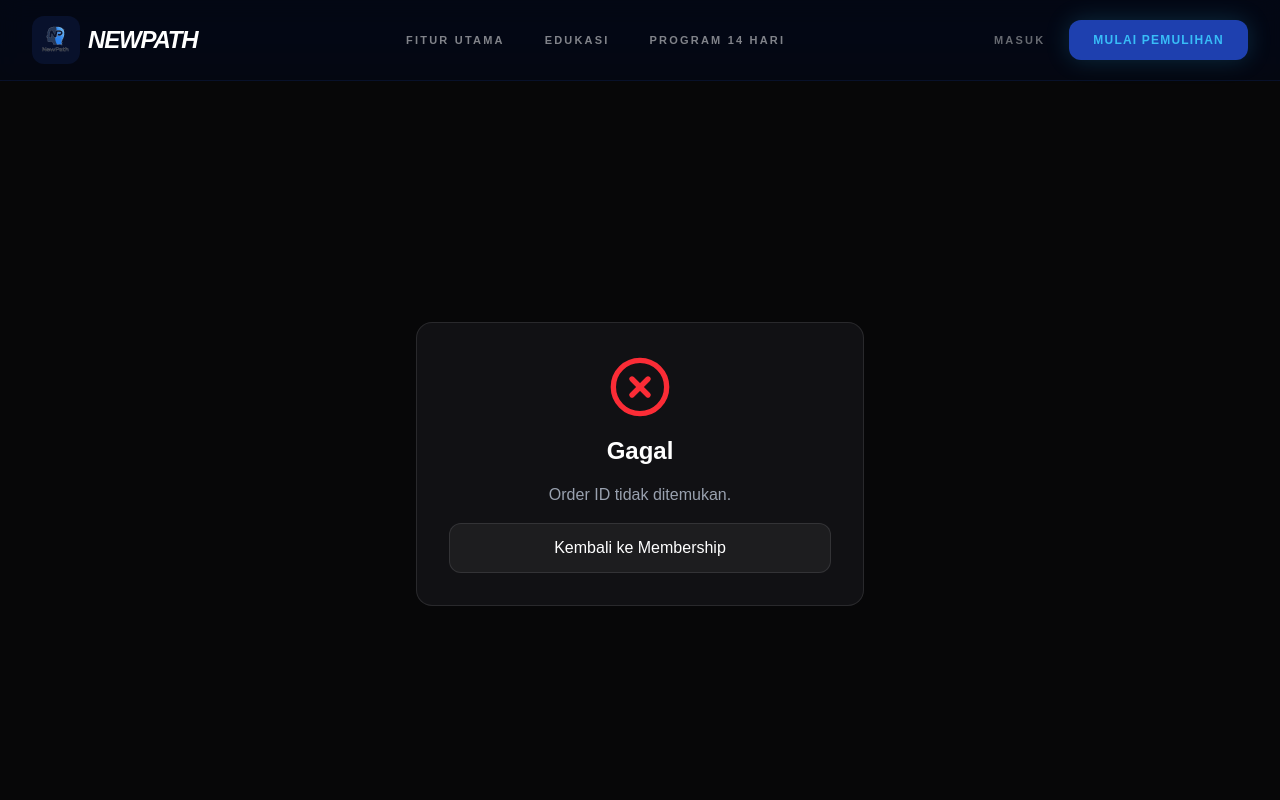
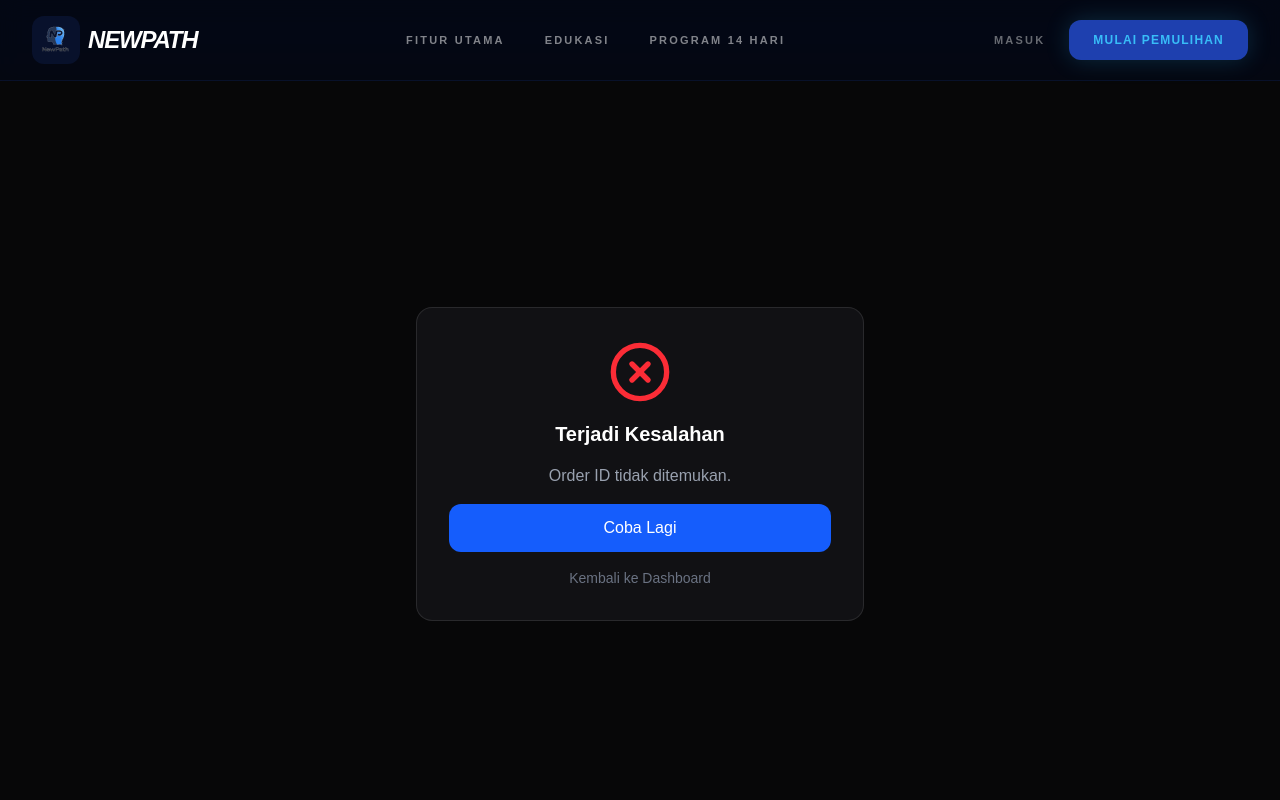
Before and after one commit to toper29/newpath-recovery, a Next.js app: page /payments/verify in a window 1280 px wide. Shown: the top 800 px of the page. Built offline with nearby package versions, Linux system fonts and the light colour scheme.

Commit message:
feat: add active payment verification - check-status API and improved verify page

```diff
--- a/src/app/payments/verify/page.tsx
+++ b/src/app/payments/verify/page.tsx
@@ -1,84 +1,126 @@
 'use client';
 
-import { useEffect, useState, Suspense } from 'react';
+import { useEffect, useState, Suspense, useCallback } from 'react';
 import { useSearchParams, useRouter } from 'next/navigation';
-import { CheckCircle2, XCircle, Loader2 } from 'lucide-react';
+import { CheckCircle2, XCircle, Loader2, Crown } from 'lucide-react';
 import Link from 'next/link';
 
 function VerifyContent() {
     const searchParams = useSearchParams();
     const router = useRouter();
     const order_id = searchParams.get('order_id');
-    const [status, setStatus] = useState<'loading' | 'success' | 'failed'>('loading');
+    const [status, setStatus] = useState<'checking' | 'success' | 'pending' | 'error'>('checking');
     const [message, setMessage] = useState('Memverifikasi pembayaran Anda...');
 
-    useEffect(() => {
+    const checkPaymentStatus = useCallback(async () => {
         if (!order_id) {
-            setStatus('failed');
+            setStatus('error');
             setMessage('Order ID tidak ditemukan.');
             return;
         }
 
-        // Simulate a slight delay to allow webhook to process
+        try {
+            const res = await fetch('/api/pakasir/check-status', {
+                method: 'POST',
+                headers: { 'Content-Type': 'application/json' },
+                body: JSON.stringify({ order_id })
+            });
+            const data = await res.json();
+
+            if (data.success && data.status === 'completed') {
+                setStatus('success');
+                setMessage(data.message || 'Pembayaran berhasil diverifikasi!');
+                // Redirect to dashboard after 3 seconds to refresh JWT-based session
+                setTimeout(() => router.push('/dashboard/membership'), 3000);
+            } else {
+                setStatus('pending');
+                setMessage('Pembayaran belum dikonfirmasi. Pakasir mungkin sedang memproses. Silakan coba lagi dalam beberapa detik.');
+            }
+        } catch (err) {
+            setStatus('error');
+            setMessage('Gagal menghubungi server verifikasi. Silakan coba lagi.');
+        }
+    }, [order_id, router]);
+
+    useEffect(() => {
+        // Wait 2 seconds before checking to give Pakasir time to update status
         const timer = setTimeout(() => {
-            // We can check status via API if needed,
-            // but usually the webhook processes it.
-            // For now, we'll just show success and let the user go to membership
-            setStatus('success');
-            setMessage('Pembayaran selesai! Silakan cek status membership Anda.');
-        }, 3000);
-
+            checkPaymentStatus();
+        }, 2000);
         return () => clearTimeout(timer);
-    }, [order_id]);
+    }, [checkPaymentStatus]);
 
     return (
         <div className="min-h-screen bg-[#070708] flex items-center justify-center p-4">
             <div className="max-w-md w-full bg-[#111114] border border-white/10 rounded-2xl p-8 text-center space-y-6">
-                {status === 'loading' && (
+
+                {status === 'checking' && (
                     <div className="flex flex-col items-center gap-4">
                         <Loader2 className="w-12 h-12 text-blue-500 animate-spin" />
-                        <h1 className="text-xl font-semibold text-white">Memproses...</h1>
-                        <p className="text-gray-400">{message}</p>
+                        <h1 className="text-xl font-semibold text-white">Memverifikasi...</h1>
+                        <p className="text-gray-400">Sedang memeriksa status pembayaran Anda</p>
                     </div>
                 )}
 
                 {status === 'success' && (
                     <div className="flex flex-col items-center gap-4 animate-in fade-in zoom-in duration-500">
-                        <CheckCircle2 className="w-16 h-16 text-green-500" />
-                        <h1 className="text-2xl font-bold text-white">Terima Kasih!</h1>
-                        <p className="text-gray-400">
-                            Pembayaran Anda untuk Order ID <span className="text-blue-400 font-mono">{order_id}</span> sedang diproses otomatis.
-                        </p>
-                        <div className="flex flex-col gap-3 w-full pt-4">
-                            <Link
-                                href="/dashboard/membership"
-                                className="w-full py-3 bg-blue-600 hover:bg-blue-700 text-white rounded-xl font-medium transition-colors"
-                            >
-                                Cek Status Membership
-                            </Link>
-                            <Link
-                                href="/dashboard"
-                                className="text-sm text-gray-500 hover:text-gray-300 transition-colors"
-                            >
-                                Kembali ke Dashboard
-                            </Link>
+                        <div className="relative">
+                            <Crown className="w-16 h-16 text-yellow-400" />
+                            <CheckCircle2 className="w-6 h-6 text-green-500 absolute -bottom-1 -right-1 bg-[#111114] rounded-full" />
                         </div>
+                        <h1 className="text-2xl font-bold text-white">Premium Aktif!</h1>
+                        <p className="text-gray-400">{message}</p>
+                        <p className="text-sm text-gray-500">Anda akan diarahkan ke halaman membership...</p>
+                        <Link
+                            href="/dashboard/membership"
+                            className="w-full py-3 bg-gradient-to-r from-yellow-600 to-orange-600 hover:from-yellow-500 hover:to-orange-500 text-white rounded-xl font-medium transition-all"
+                        >
+                            Lihat Status Premium →
+                        </Link>
                     </div>
                 )}
 
-                {status === 'failed' && (
-                    <div className="flex flex-col items-center gap-4 animate-in fade-in zoom-in duration-500">
-                        <XCircle className="w-16 h-16 text-red-500" />
-                        <h1 className="text-2xl font-bold text-white">Gagal</h1>
-                        <p className="text-gray-400">{message}</p>
+                {status === 'pending' && (
+                    <div className="flex flex-col items-center gap-4">
+                        <Loader2 className="w-12 h-12 text-yellow-500 animate-spin" />
+                        <h1 className="text-xl font-bold text-white">Menunggu Konfirmasi</h1>
+                        <p className="text-sm text-gray-400">{message}</p>
+                        <p className="text-xs text-gray-500 font-mono">Order: {order_id}</p>
+                        <button
+                            onClick={checkPaymentStatus}
+                            className="w-full py-3 bg-blue-600 hover:bg-blue-700 text-white rounded-xl font-medium transition-colors"
+                        >
+                            Cek Lagi
+                        </button>
                         <Link
                             href="/dashboard/membership"
-                            className="w-full py-3 bg-white/5 hover:bg-white/10 text-white rounded-xl font-medium transition-colors border border-white/10"
+                            className="text-sm text-gray-500 hover:text-gray-300 transition-colors"
                         >
-                            Kembali ke Membership
+                            Buka Halaman Membership
                         </Link>
                     </div>
                 )}
+
+                {status === 'error' && (
+                    <div className="flex flex-col items-center gap-4">
+                        <XCircle className="w-16 h-16 text-red-500" />
+                        <h1 className="text-xl font-bold text-white">Terjadi Kesalahan</h1>
+                        <p className="text-gray-400">{message}</p>
+                        <button
+                            onClick={checkPaymentStatus}
+                            className="w-full py-3 bg-blue-600 hover:bg-blue-700 text-white rounded-xl font-medium transition-colors"
+                        >
+                            Coba Lagi
+                        </button>
+                        <Link
+                            href="/dashboard"
+                            className="text-sm text-gray-500 hover:text-gray-300 transition-colors"
+                        >
+                            Kembali ke Dashboard
+                        </Link>
+                    </div>
+                )}
+
             </div>
         </div>
     );
--- a/src/middleware.ts
+++ b/src/middleware.ts
@@ -52,7 +52,7 @@ export async function middleware(request: NextRequest) {
     }
 
     // 1.5 Route Protection (Auth & Role Authorization)
-    const publicPaths = ['/', '/login', '/register', '/api/auth', '/api/articles', '/api/public', '/api/pakasir', '/payments/verify'];
+    const publicPaths = ['/', '/login', '/register', '/api/auth', '/api/articles', '/api/public', '/api/pakasir', '/payments'];
     const isPublicPath = publicPaths.some(p => {
         if (p === '/') return path === '/';
         return path.startsWith(p);
```
Also changed, not shown: src/app/api/pakasir/check-status/route.ts (added, +98 -0 lines).
